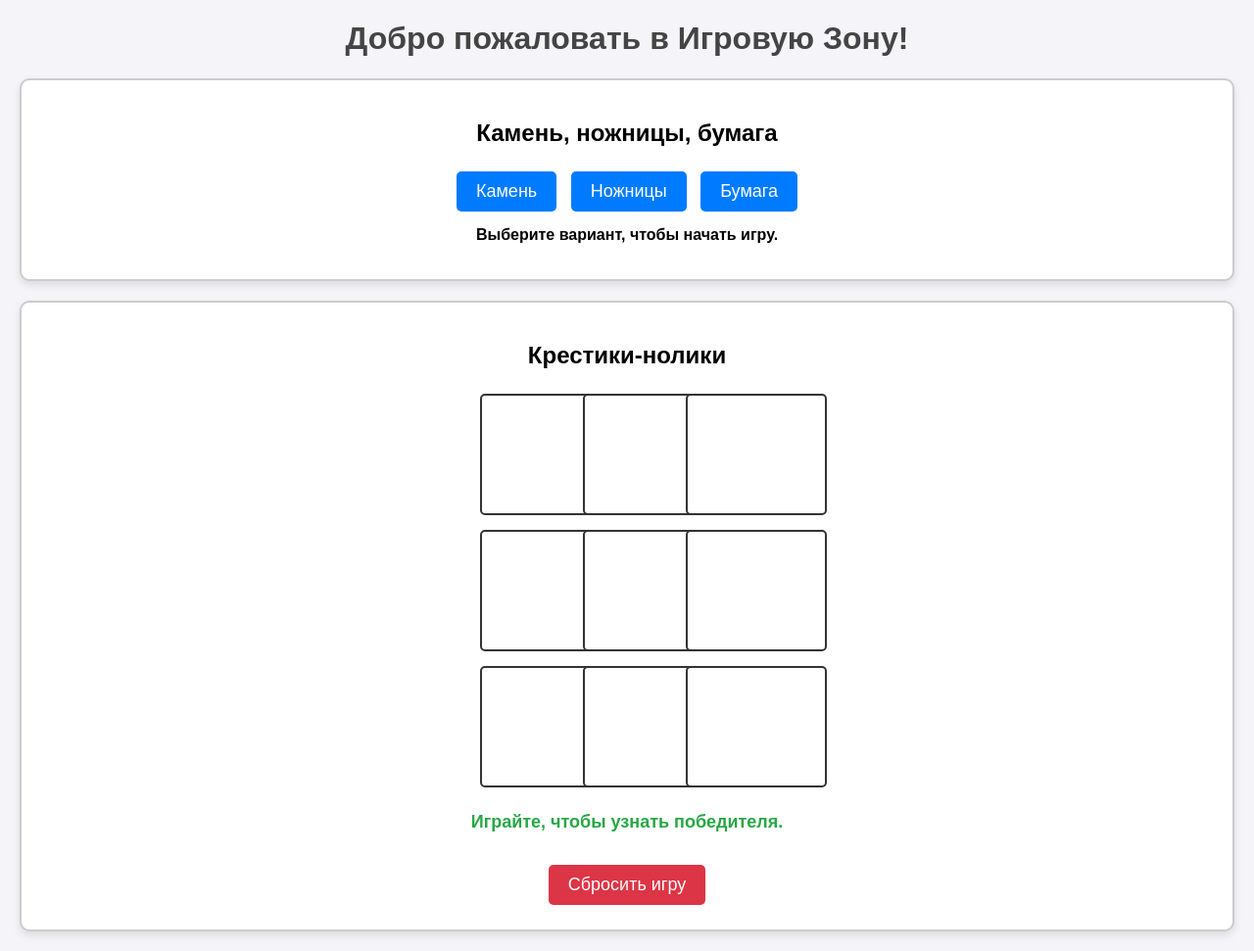
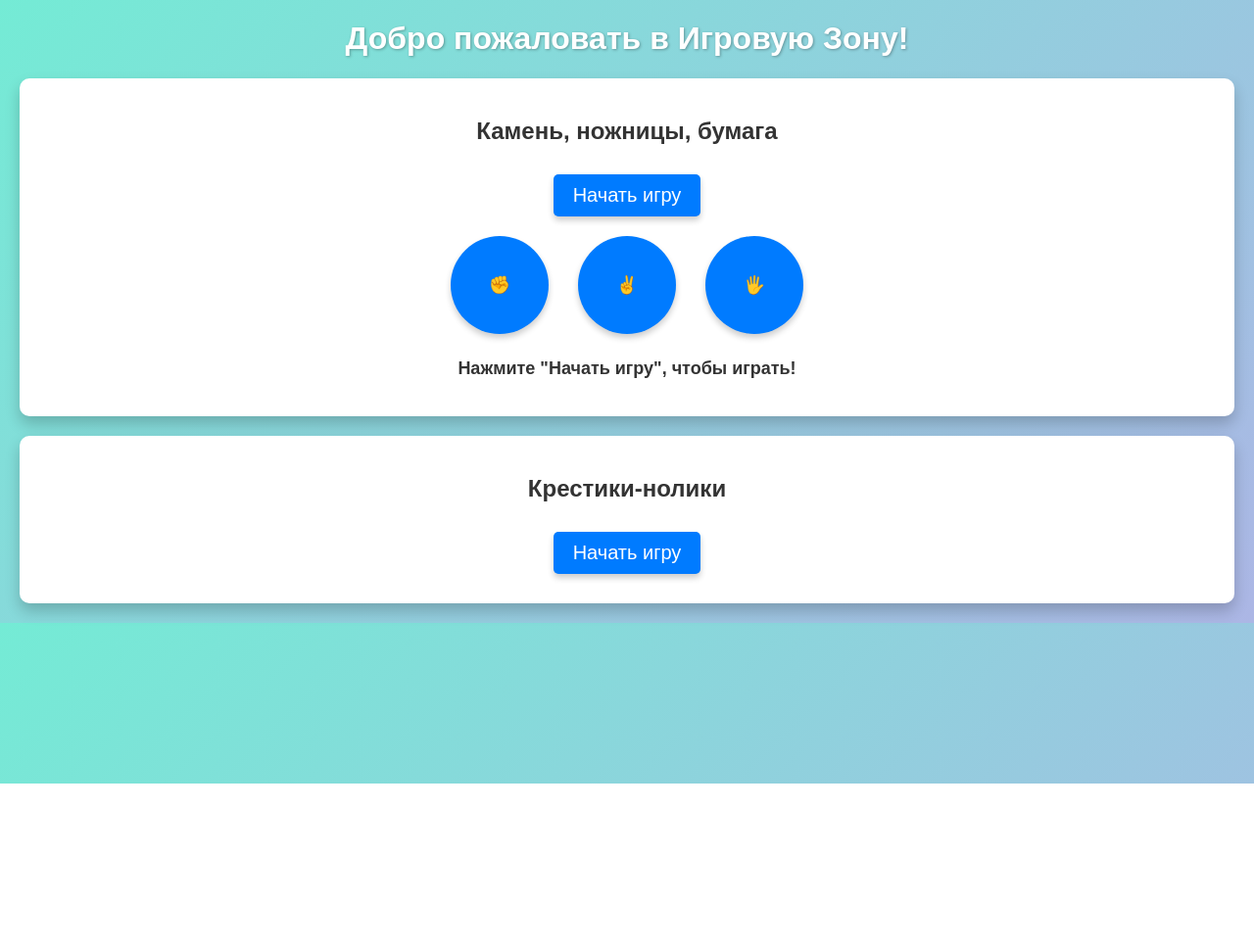
Before and after one commit to Sultan-html/games_for_startapp, a Python web app: template templates/index.html in a window 1280 px wide. Shown: the whole page at 98% size. After the commit the page ends 800 px from the top, so only its background shows below. Run offline with Jinja, Linux system fonts and the light colour scheme; the template is opened without the code that fills it, so the values that code supplies are empty.

Commit message:
улучшил игру html and css and js

```diff
--- a/templates/index.html
+++ b/templates/index.html
@@ -9,86 +9,67 @@
       font-family: Arial, sans-serif;
       text-align: center;
       margin: 20px;
-      background: #f4f4f9;
+      background: linear-gradient(135deg, #74ebd5, #ACB6E5);
+      color: #333;
     }
 
     h1 {
-      color: #444;
+      color: #fff;
+      text-shadow: 1px 1px 3px rgba(0, 0, 0, 0.3);
     }
 
     .game {
-      margin-top: 20px;
-      border: 2px solid #ccc;
+      margin: 20px auto;
+      padding: 20px;
       border-radius: 10px;
-      padding: 20px;
       background: #fff;
-      box-shadow: 0 4px 8px rgba(0, 0, 0, 0.1);
+      box-shadow: 0 8px 15px rgba(0, 0, 0, 0.2);
     }
 
-    .rps-buttons button, .ttt-cell, button {
-      font-size: 18px;
+    button {
+      font-size: 20px;
       padding: 10px 20px;
-      margin: 5px;
+      margin: 10px;
+      border-radius: 5px;
+      border: none;
       cursor: pointer;
-      border: none;
-      border-radius: 5px;
+      color: #fff;
       background: #007bff;
-      color: white;
-      transition: background 0.3s;
-    }
-
-    .rps-buttons button:hover, button:hover {
-      background: #0056b3;
-    }
-
-    .ttt-grid {
-      display: grid;
-      grid-template-columns: repeat(3, 100px);
-      gap: 5px;
-      justify-content: center;
-      margin: 20px auto;
-    }
-
-    .ttt-cell {
-      width: 100px;
-      height: 100px;
-      display: flex;
-      justify-content: center;
-      align-items: center;
-      border: 2px solid #333;
-      font-size: 32px;
-      font-weight: bold;
-      background: #fff;
+      box-shadow: 0 4px 6px rgba(0, 0, 0, 0.2);
       transition: background 0.3s, transform 0.2s;
     }
 
-    .ttt-cell:hover {
-      background: #e0e0e0;
-      transform: scale(1.1);
+    button:hover {
+      background: #0056b3;
+      transform: scale(1.05);
     }
 
-    .ttt-cell.taken {
-      cursor: not-allowed;
-      background: #ddd;
+    button:active {
+      transform: scale(0.95);
     }
 
     #result, #winner {
+      margin-top: 15px;
+      font-size: 18px;
       font-weight: bold;
-      margin-top: 10px;
     }
 
-    #winner {
-      font-size: 18px;
-      color: #28a745;
+    .hidden {
+      display: none;
     }
 
-    button.reset {
-      margin-top: 15px;
-      background: #dc3545;
+    .rps-buttons {
+      display: flex;
+      justify-content: center;
+      gap: 10px;
     }
 
-    button.reset:hover {
-      background: #b02a37;
+    .rps-buttons button {
+      font-size: 18px;
+      padding: 15px;
+      border-radius: 50%;
+      width: 100px;
+      height: 100px;
     }
   </style>
 </head>
@@ -98,18 +79,24 @@
   <!-- Камень, ножницы, бумага -->
   <div class="game">
     <h2>Камень, ножницы, бумага</h2>
-    <div class="rps-buttons">
-      <button onclick="playRPS('Камень')">Камень</button>
-      <button onclick="playRPS('Ножницы')">Ножницы</button>
-      <button onclick="playRPS('Бумага')">Бумага</button>
+    <div id="rps-game">
+      <button id="startRPS" onclick="startRPS()">Начать игру</button>
+      <div class="rps-buttons hidden" id="rps-buttons">
+        <button class="rock" onclick="playRPS('Камень')">✊</button>
+        <button class="scissors" onclick="playRPS('Ножницы')">✌️</button>
+        <button class="paper" onclick="playRPS('Бумага')">🖐</button>
       </div>
-    <p id="result">Выберите вариант, чтобы начать игру.</p>
+      <p id="result">Нажмите "Начать игру", чтобы играть!</p>
+    </div>
   </div>
 
   <!-- Крестики-нолики -->
   <div class="game">
     <h2>Крестики-нолики</h2>
-    <div class="ttt-grid" id="tttGrid">
+    <div id="ttt-game">
+      <button id="startTTT" onclick="startTTT()">Начать игру</button>
+      <div class="hidden" id="ttt-board">
+        <div style="display: grid; grid-template-columns: repeat(3, 100px); gap: 5px; margin: 10px auto;">
           <div class="ttt-cell" onclick="makeMove(0)"></div>
           <div class="ttt-cell" onclick="makeMove(1)"></div>
           <div class="ttt-cell" onclick="makeMove(2)"></div>
@@ -120,12 +107,18 @@
           <div class="ttt-cell" onclick="makeMove(7)"></div>
           <div class="ttt-cell" onclick="makeMove(8)"></div>
         </div>
-    <p id="winner">Играйте, чтобы узнать победителя.</p>
-    <button class="reset" onclick="resetGame()">Сбросить игру</button>
+        <p id="winner">Нажмите "Начать игру"!</p>
+      </div>
+    </div>
   </div>
 
   <script>
     // Камень, ножницы, бумага
+    function startRPS() {
+      document.getElementById('rps-buttons').classList.remove('hidden');
+      document.getElementById('result').textContent = "Выберите вариант!";
+    }
+
     function playRPS(playerChoice) {
       const choices = ['Камень', 'Ножницы', 'Бумага'];
       const computerChoice = choices[Math.floor(Math.random() * 3)];
@@ -138,9 +131,9 @@
         (playerChoice === 'Ножницы' && computerChoice === 'Бумага') ||
         (playerChoice === 'Бумага' && computerChoice === 'Камень')
       ) {
-        result = `Вы выиграли! ${playerChoice} побеждает ${computerChoice}.`;
+        result = `🎉 Победа! ${playerChoice} побеждает ${computerChoice}.`;
       } else {
-        result = `Вы проиграли! ${computerChoice} побеждает ${playerChoice}.`;
+        result = `😢 Поражение! ${computerChoice} побеждает ${playerChoice}.`;
       }
 
       document.getElementById('result').textContent = result;
@@ -149,29 +142,27 @@
     // Крестики-нолики
     let board = ['', '', '', '', '', '', '', '', ''];
     let currentPlayer = 'X';
-    let gameActive = true;
+    let gameActive = false;
 
-    const winningCombinations = [
-      [0, 1, 2], [3, 4, 5], [6, 7, 8], // горизонтали
-      [0, 3, 6], [1, 4, 7], [2, 5, 8], // вертикали
-      [0, 4, 8], [2, 4, 6]             // диагонали
-    ];
+    function startTTT() {
+      resetGame();
+      document.getElementById('ttt-board').classList.remove('hidden');
+      gameActive = true;
+    }
 
     function makeMove(index) {
-      if (!gameActive || board[index] !== '') return;
+      if (!gameActive || board[index]) return;
 
       board[index] = currentPlayer;
-      const cells = document.querySelectorAll('.ttt-cell');
-      cells[index].textContent = currentPlayer;
-      cells[index].classList.add('taken');
+      document.querySelectorAll('.ttt-cell')[index].textContent = currentPlayer;
 
       if (checkWinner()) {
-        document.getElementById('winner').textContent = `Победитель: ${currentPlayer}`;
+        document.getElementById('winner').textContent = `Победитель: ${currentPlayer}!`;
         gameActive = false;
         return;
       }
 
-      if (board.every(cell => cell !== '')) {
+      if (board.every(cell => cell)) {
         document.getElementById('winner').textContent = 'Ничья!';
         gameActive = false;
         return;
@@ -181,21 +172,22 @@
     }
 
     function checkWinner() {
-      return winningCombinations.some(combination => {
-        return combination.every(index => board[index] === currentPlayer);
-      });
+      const winCombos = [
+        [0, 1, 2], [3, 4, 5], [6, 7, 8],
+        [0, 3, 6], [1, 4, 7], [2, 5, 8],
+        [0, 4, 8], [2, 4, 6]
+      ];
+
+      return winCombos.some(combo =>
+        combo.every(index => board[index] === currentPlayer)
+      );
     }
 
     function resetGame() {
       board = ['', '', '', '', '', '', '', '', ''];
       currentPlayer = 'X';
-      gameActive = true;
-      document.getElementById('winner').textContent = 'Играйте, чтобы узнать победителя.';
-      const cells = document.querySelectorAll('.ttt-cell');
-      cells.forEach(cell => {
-        cell.textContent = '';
-        cell.classList.remove('taken');
-      });
+      document.getElementById('winner').textContent = '';
+      document.querySelectorAll('.ttt-cell').forEach(cell => (cell.textContent = ''));
     }
   </script>
 </body>
```
Lines whose indentation alone changed are shown as unchanged.
